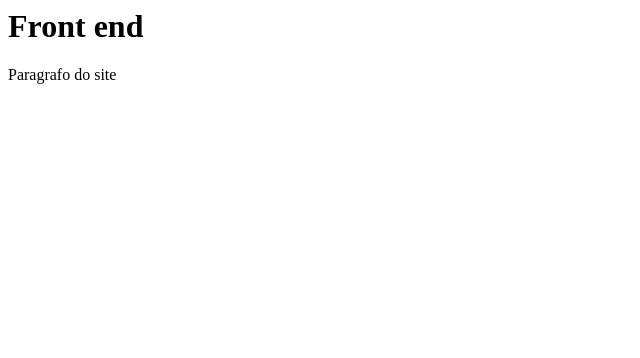
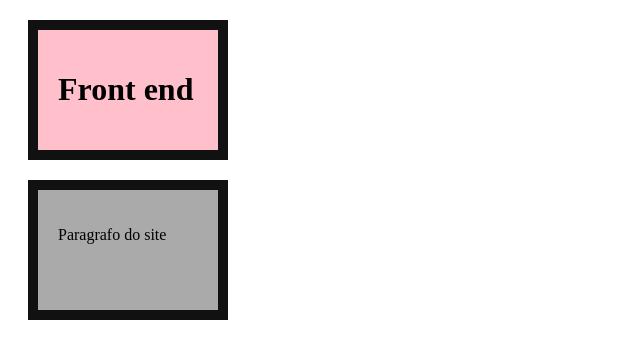
Before and after one commit to The0ssi/Aulinha, a plain HTML site: page index.html in a window 1280 px wide. Shown: the whole page, without its empty margins (0-640 px from the left). Drawn offline with Linux system fonts and the light colour scheme.

Commit message:
link do css

```diff
--- a/index.html
+++ b/index.html
@@ -1,3 +1,14 @@
+<!DOCTYPE html>
+<html lang="pt-br">
+<head>
+    <link rel="stylesheet" href="style.css">
+    <title>Document</title>
+</head>
+<body>
+
+</body>
+</html>
+
 <div id="titulo">
 <h1> Front  end </h1>
 </div>
```
